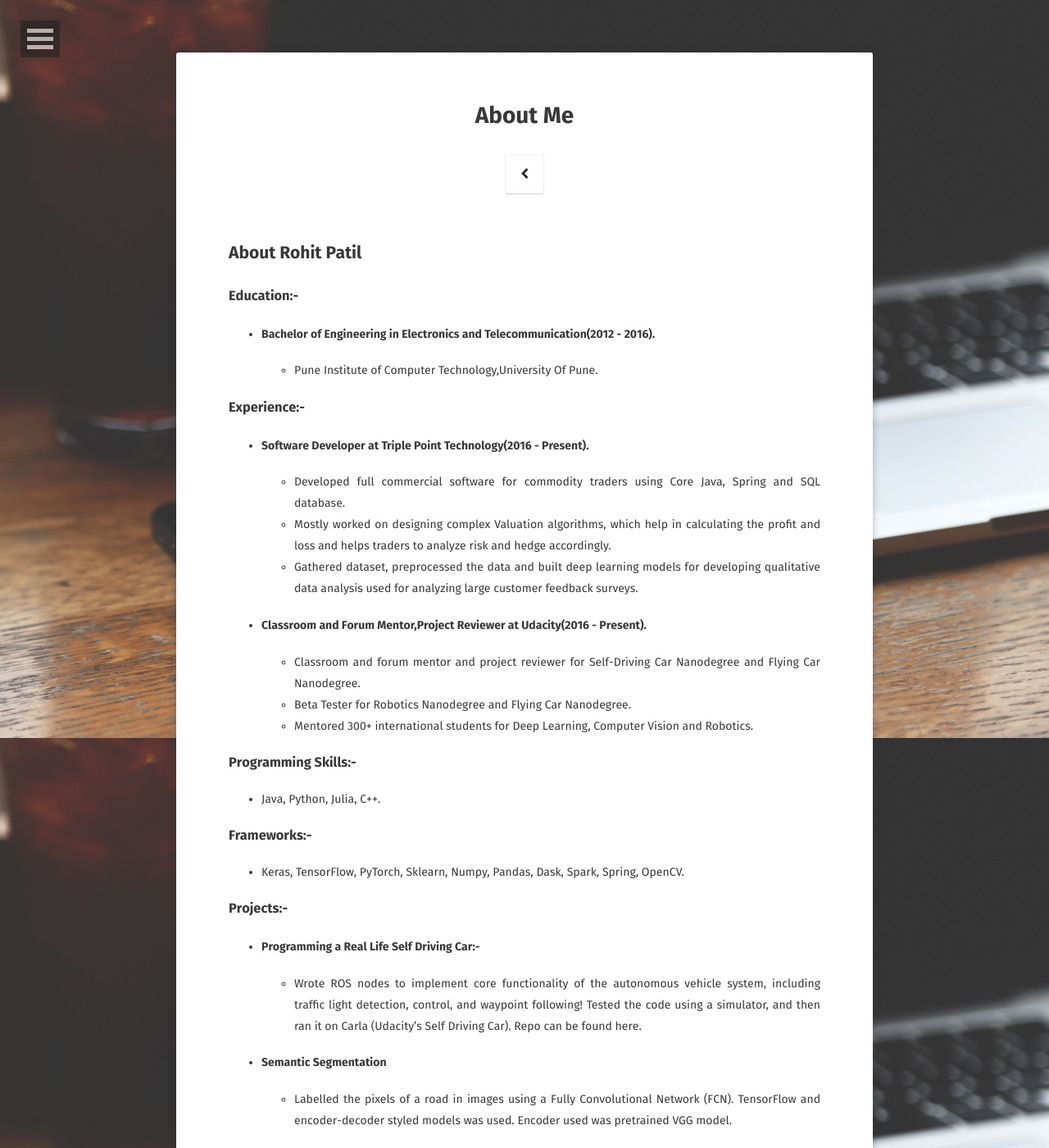
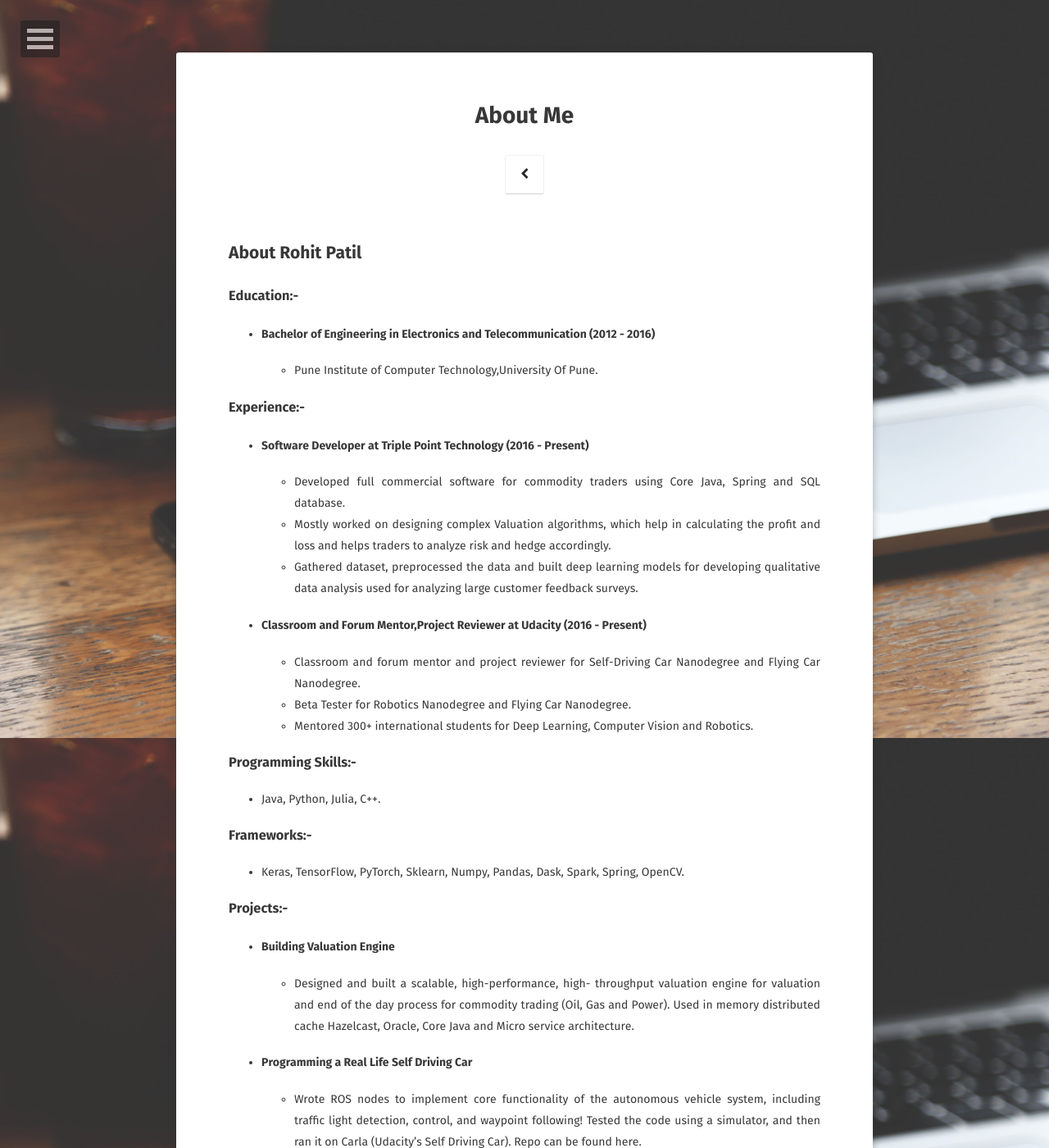
Before and after one commit to rohts-patil/me, a Jekyll site: the page built from about/index.md, in a window 1280 px wide and 1400 px high. Shown: the whole window at 82% size. Built offline with Jekyll 4.4.1, drawn with Linux system fonts in a browser that asks for light colours; some web fonts are replaced.

Commit message:
updated about me

```diff
--- a/about/index.md
+++ b/about/index.md
@@ -10,17 +10,17 @@ comments: false
 
 
 ### Education:-
-* ####  Bachelor of Engineering in Electronics and Telecommunication(2012 - 2016).
+* ####  Bachelor of Engineering in Electronics and Telecommunication (2012 - 2016)
     * Pune Institute of Computer Technology,University Of Pune.
 
 
 ### Experience:-
-* #### Software Developer at Triple Point Technology(2016 - Present).
+* #### Software Developer at Triple Point Technology (2016 - Present)
     * Developed full commercial software for commodity traders using Core Java, Spring and SQL database.
     * Mostly worked on designing complex Valuation algorithms, which help in calculating the profit and loss and helps traders to analyze risk and hedge accordingly.
     * Gathered dataset, preprocessed the data and built deep learning models for developing qualitative data analysis used for analyzing large customer feedback surveys.
 
-* #### Classroom and Forum Mentor,Project Reviewer at Udacity(2016 - Present).
+* #### Classroom and Forum Mentor,Project Reviewer at Udacity (2016 - Present)
     * Classroom and forum mentor and project reviewer for Self-Driving Car Nanodegree and Flying Car Nanodegree.
     * Beta Tester for Robotics Nanodegree and Flying Car Nanodegree.
     * Mentored 300+ international students for Deep Learning, Computer Vision and Robotics.
@@ -36,7 +36,10 @@ comments: false
 
 
 ### Projects:-
-* #### Programming a Real Life Self Driving Car:-
+
+* #### Building Valuation Engine
+    * Designed and built a scalable, high-performance, high- throughput valuation engine for valuation and end of the day process for commodity trading (Oil, Gas and Power). Used in memory distributed cache Hazelcast, Oracle, Core Java and Micro service architecture.
+* #### Programming a Real Life Self Driving Car
     * Wrote ROS nodes to implement core functionality of the autonomous vehicle system, including traffic light detection, control, and waypoint following! Tested the code using a simulator, and then ran it on Carla (Udacity’s Self Driving Car). Repo can be found here.
 * #### Semantic Segmentation
     * Labelled the pixels of a road in images using a Fully Convolutional Network (FCN). TensorFlow and encoder-decoder styled models was used. Encoder used was pretrained VGG model.
```
